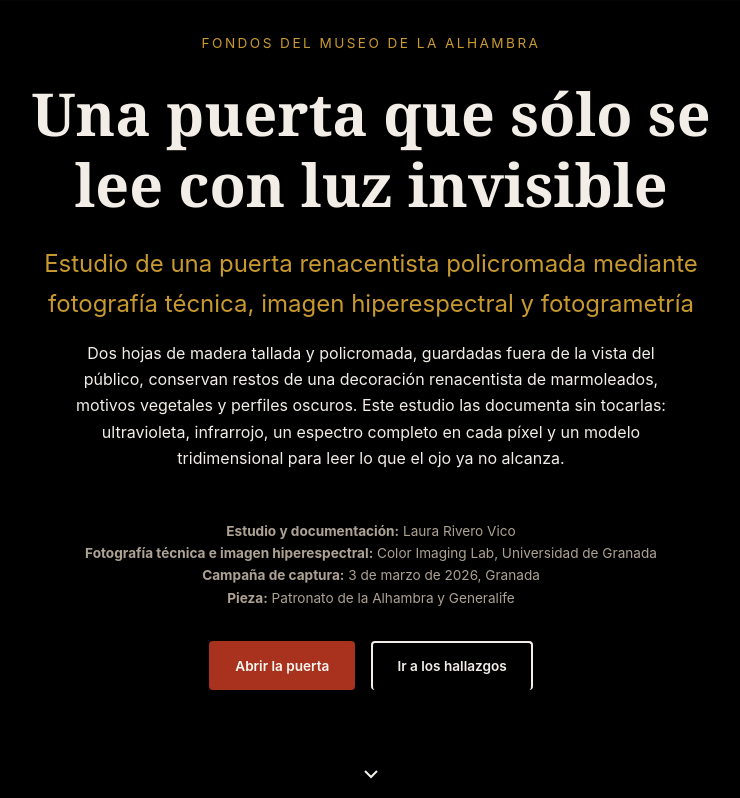
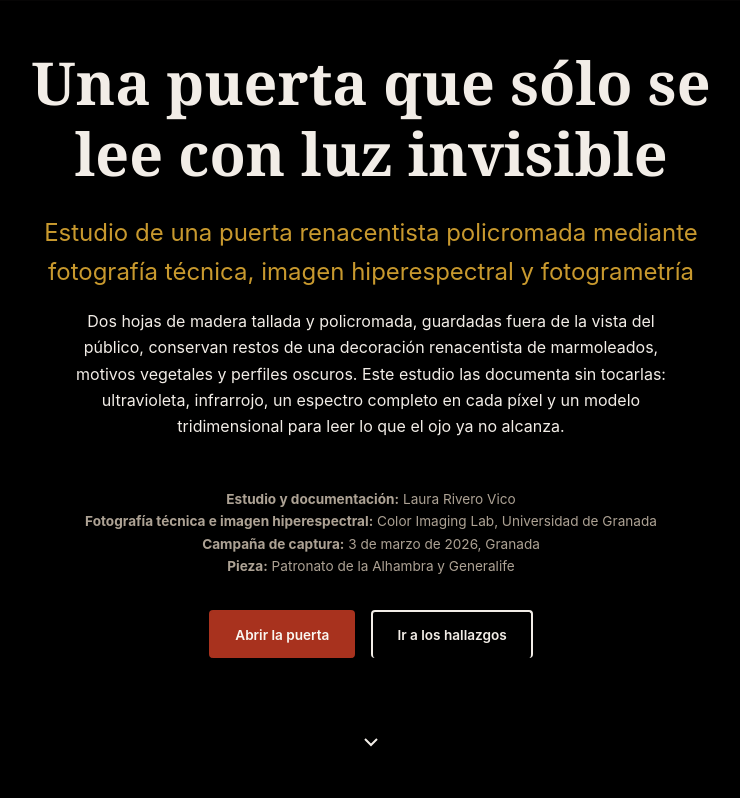
Before and after one commit to laurariverovico/puerta-renacentista-alhambra, a plain HTML site: page index.html in a window 1280 px wide. Shown: the top 798 px of the page, without its empty margins (269-1009 px from the left). Drawn offline with Linux system fonts and the light colour scheme.

Commit message:
asdddfgth

```diff
--- a/index.html
+++ b/index.html
@@ -69,7 +69,7 @@
     <!-- RF-01: Portada -->
     <section id="inicio" data-hero data-zone="dark">
       <div class="hero-content">
-        <p class="hero-kicker">Fondos del Museo de la Alhambra</p>
+        <!-- <p class="hero-kicker">Fondos del Museo de la Alhambra</p> -->
 
         <h1>Una puerta que sólo se lee con luz invisible</h1>
 
```
